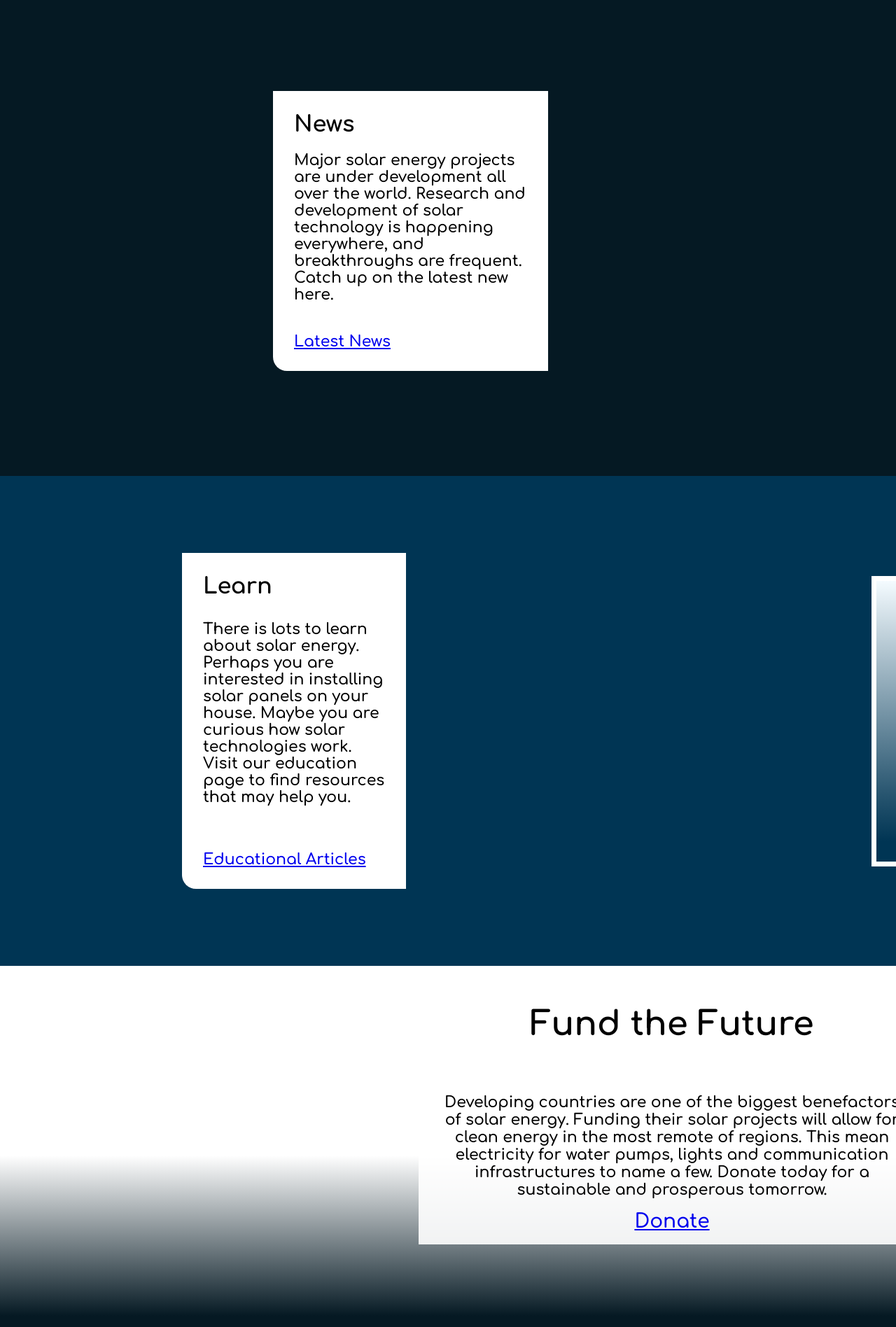
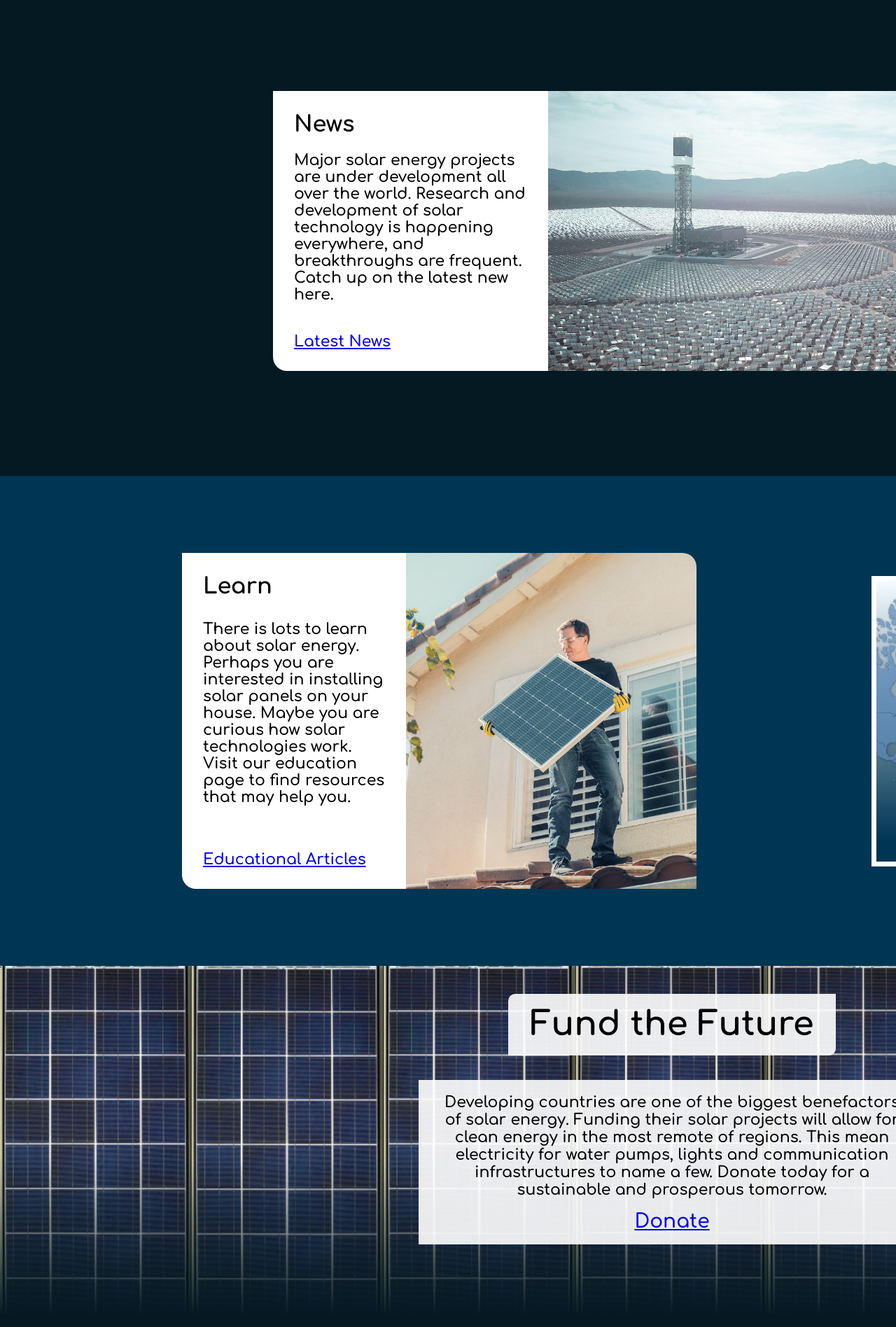
Before and after one commit to Labibh/SolarPowerNow, a plain HTML site: page index.html in a window 1280 px wide. Shown: the part 780-2676 px from the top of the page at 70% size. Drawn offline with Linux system fonts and the light colour scheme; the site is published under a folder, as on GitHub Pages, so addresses that start at the root find nothing.

Commit message:
images not showing fixed

```diff
--- a/styles/main.css
+++ b/styles/main.css
@@ -97,7 +97,7 @@ footer {
 .hero-section {
     height: 690px;
     background-image: linear-gradient(180deg, rgba(255, 255, 255, 0) 0%, rgba(40, 57, 66, 0) 54.17%, #051923 100%),
-    url("/images/home/hero-bg_image_solar_panels.jpg");
+    url("../images/home/hero-bg_image_solar_panels.jpg");
     background-repeat: no-repeat;
     background-position: right;
 }
@@ -167,7 +167,7 @@ footer {
 .section-two-image {
     width: 747px;
     height: 400px;
-    background-image: url("/images/home/section_two_image_solar_conc.jpg");
+    background-image: url("../images/home/section_two_image_solar_conc.jpg");
     background-repeat: no-repeat;
     background-size: cover;
     border-radius: 0 20px 0 0;
@@ -195,7 +195,7 @@ footer {
 .section-three-image {
     width: 415px;
     height: 480px;
-    background-image: url("/images/home/section-three_guy_holding_panel.jpg");
+    background-image: url("../images/home/section-three_guy_holding_panel.jpg");
     background-repeat: no-repeat;
     background-size: cover;
     border-radius: 0 20px 0 0;
@@ -205,7 +205,7 @@ footer {
     justify-self: end;
     width: 415px;
     height: 415px;
-    background-image: url("/images/home/section_three_map.png"),
+    background-image: url("../images/home/section_three_map.png"),
     linear-gradient(180deg, #F4FBFF 0%, rgba(244, 251, 255, 0.157906) 76.56%, rgba(244, 251, 255, 0) 92.77%);
     background-position: center;
     background-size: cover;
@@ -235,7 +235,7 @@ footer {
     height: 500px;
     padding: 40px;
     background-image: linear-gradient(180deg, rgba(255, 255, 255, 0) 0%, rgba(40, 57, 66, 0) 54.17%, #051923 100%),
-    url("/images/home/section_four_solar_array.png");
+    url("../images/home/section_four_solar_array.png");
     background-repeat: no-repeat;
     background-size: cover;
 }
```
